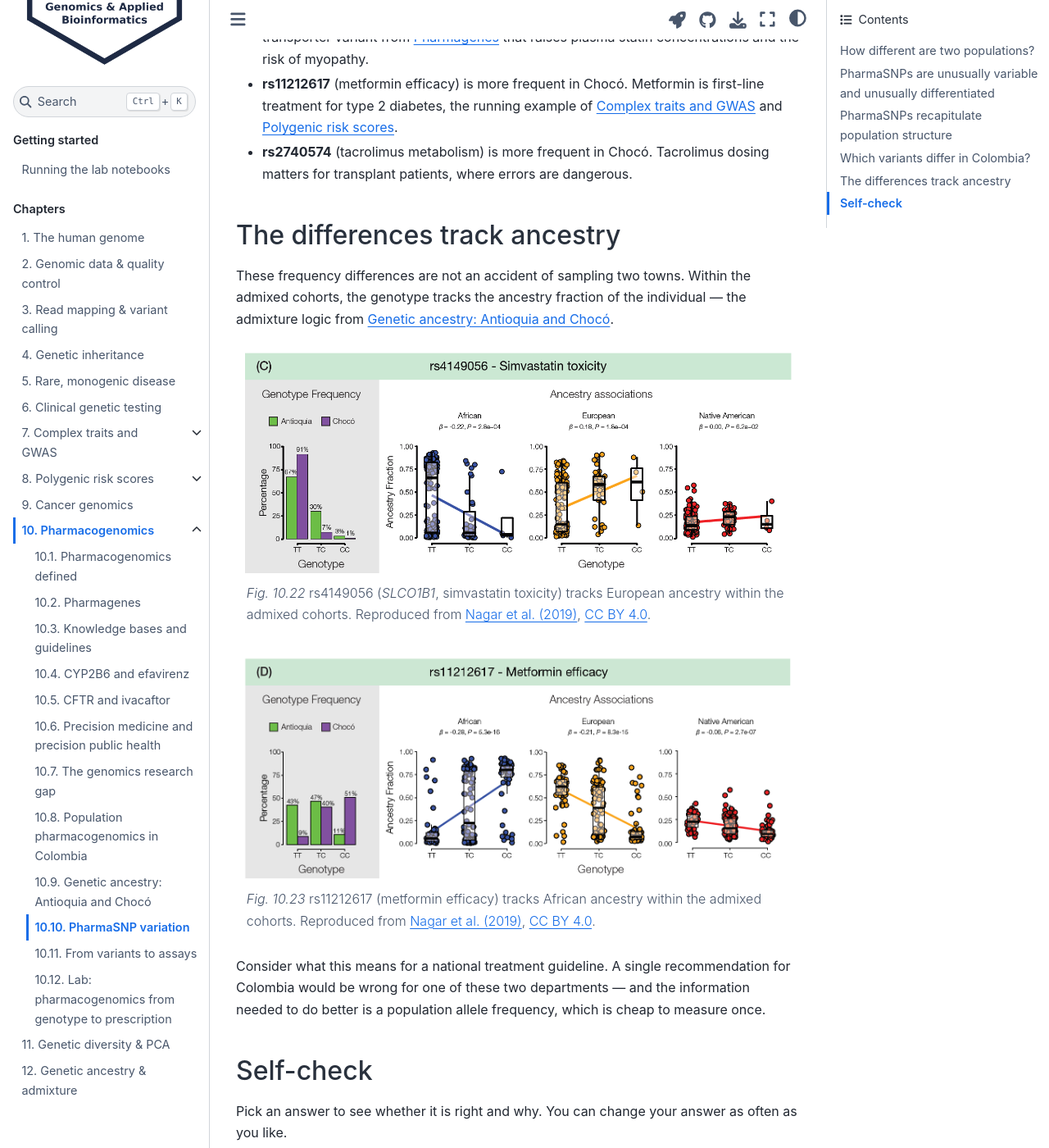
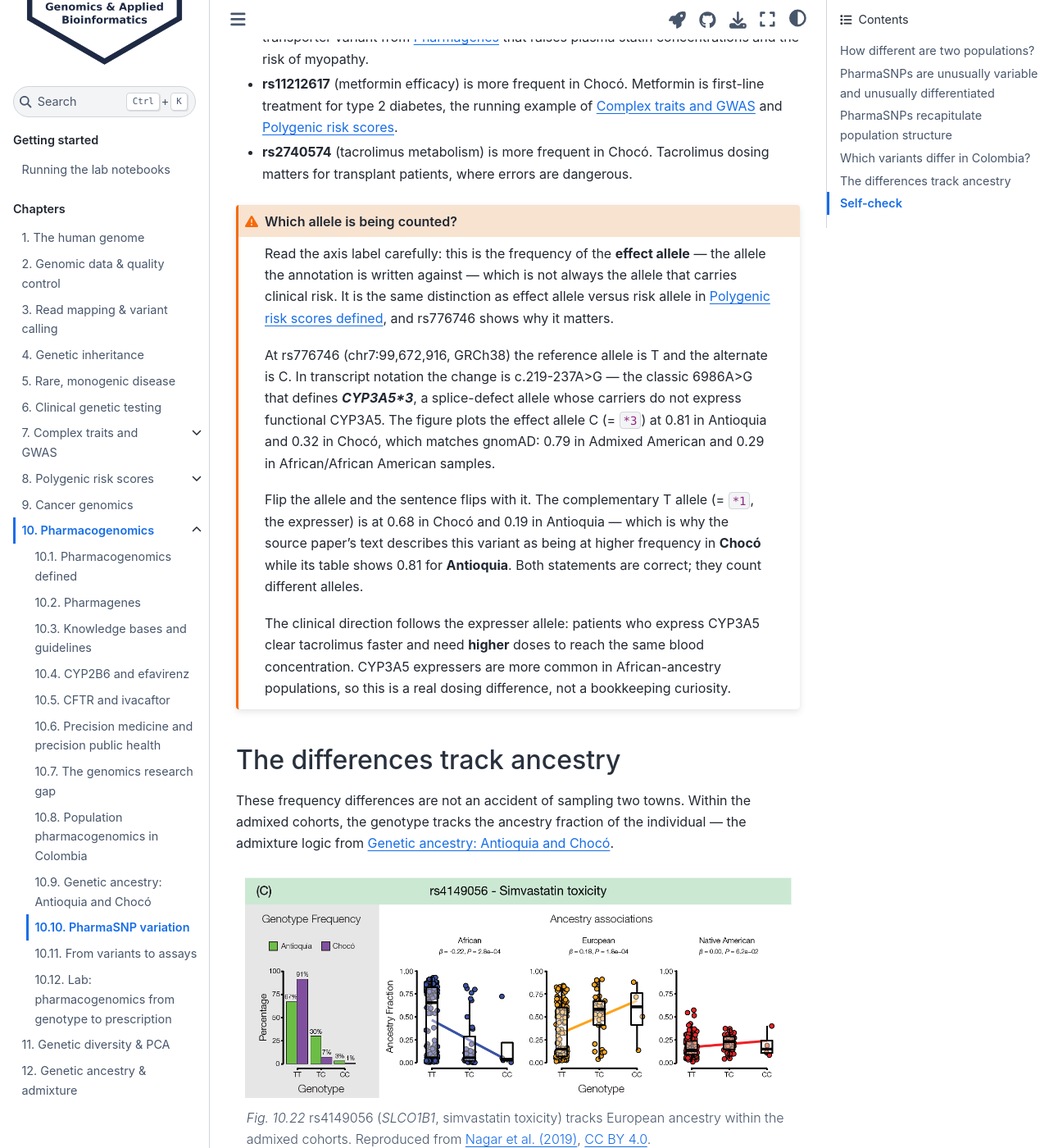
Before and after one commit to ikingjordan3/gab-book, a Jupyter Book: the page built from book/pharmacogenomics/pharmasnp-variation.md, in a window 1280 px wide and 1400 px high, scrolled down 3508 px. Shown: the whole window at 82% size. Built offline with Jupyter Book 1.0.4 settings and Sphinx 7.4.7 and the Sphinx Book theme 1.1.4, drawn with Linux system fonts in a browser that asks for light colours.

Commit message:
Chapter 10: restore rs776746 and explain which allele each source counts
The apparent contradiction in Table 1 of Nagar et al. (2019) resolves: the
table and the text name different alleles. At chr7:99,672,916 (GRCh38) the
reference is T and the alternate C, and the transcript change c.219-237A>G is
the 6986A>G that defines CYP3A5*3, the splice-defect non-expresser allele.
Table 1 counts the effect allele C (= *3) at 0.81 in Antioquia and 0.32 in
Choco, matching gnomAD (0.79 Admixed American, 0.29 African/African American);
the paper's text counts the complementary T (= *1, expresser) allele, which is
at 0.68 in Choco.

rs776746 is back in the frequency figure, and the module gains a box on effect
allele versus risk allele, cross-referenced to the PRS chapter, ending with the
clinical direction: CYP3A5 expressers clear tacrolimus faster and need higher
doses. The lab gains an exercise on the same point.

Co-Authored-By: Claude Opus 5 <noreply@anthropic.com>
Claude-Session: https://claude.ai/code/session_01U6DWbdJpWdgwa2K5Y4DzZJ

````diff
--- a/book/pharmacogenomics/pharmasnp-variation.md
+++ b/book/pharmacogenomics/pharmasnp-variation.md
@@ -85,7 +85,7 @@ ancestry information, which matters for privacy as much as for interpretation.
 Now the clinically actionable set: the 155 pharmaSNPs at PharmGKB evidence levels 1–2.
 
 ```{figure} images/colombia_pharmasnps.png
-:alt: Effect allele frequency in Antioquia and Chocó for twelve ancestry-associated pharmaSNPs. Variants such as rs7793837 (salbutamol efficacy) and rs11615 (platin toxicity) are far more frequent in Antioquia; rs2740574 (tacrolimus metabolism), rs6977820 (antipsychotic drug toxicity) and rs11212617 (metformin efficacy) are far more frequent in Chocó.
+:alt: Effect allele frequency in Antioquia and Chocó for thirteen ancestry-associated pharmaSNPs. Variants such as rs776746 (tacrolimus metabolism), rs7793837 (salbutamol efficacy) and rs11615 (platin toxicity) are far more frequent in Antioquia; rs2740574 (tacrolimus metabolism), rs6977820 (antipsychotic drug toxicity) and rs11212617 (metformin efficacy) are far more frequent in Chocó.
 :width: 100%
 
 Effect allele frequencies for ancestry-associated pharmaSNPs in the two Colombian populations. Redrawn
@@ -101,6 +101,29 @@ The differences are large and they run in both directions. Some are drugs prescr
   {doc}`../polygenic-risk-scores/index`.
 - **rs2740574** (tacrolimus metabolism) is more frequent in Chocó. Tacrolimus dosing matters for
   transplant patients, where errors are dangerous.
+
+```{admonition} Which allele is being counted?
+:class: warning
+Read the axis label carefully: this is the frequency of the **effect allele** — the allele the annotation
+is written against — which is not always the allele that carries clinical risk. It is the same
+distinction as effect allele versus risk allele in {doc}`../polygenic-risk-scores/prs-defined`, and
+rs776746 shows why it matters.
+
+At rs776746 (chr7:99,672,916, GRCh38) the reference allele is T and the alternate is C. In transcript
+notation the change is c.219-237A>G — the classic 6986A>G that defines ***CYP3A5\*3***, a splice-defect
+allele whose carriers do not express functional CYP3A5. The figure plots the effect allele C (= `*3`) at
+0.81 in Antioquia and 0.32 in Chocó, which matches gnomAD: 0.79 in Admixed American and 0.29 in
+African/African American samples.
+
+Flip the allele and the sentence flips with it. The complementary T allele (= `*1`, the expresser) is at
+0.68 in Chocó and 0.19 in Antioquia — which is why the source paper's text describes this variant as
+being at higher frequency in **Chocó** while its table shows 0.81 for **Antioquia**. Both statements are
+correct; they count different alleles.
+
+The clinical direction follows the expresser allele: patients who express CYP3A5 clear tacrolimus faster
+and need **higher** doses to reach the same blood concentration. CYP3A5 expressers are more common in
+African-ancestry populations, so this is a real dosing difference, not a bookkeeping curiosity.
+```
 
 ## The differences track ancestry
 
````
Also changed, not shown: book/pharmacogenomics/images/colombia_pharmasnps.png, book/pharmacogenomics/lab-pharmacogenomics.ipynb.
